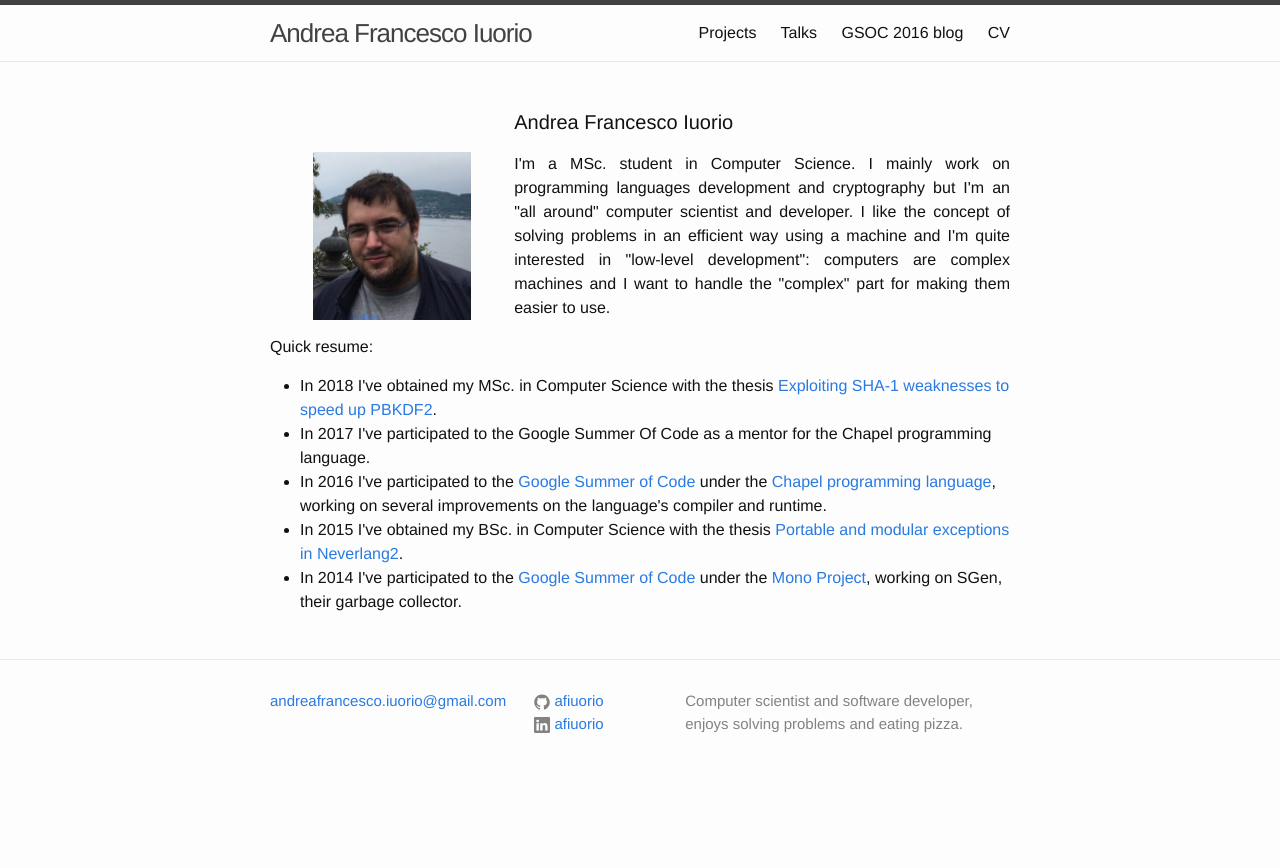
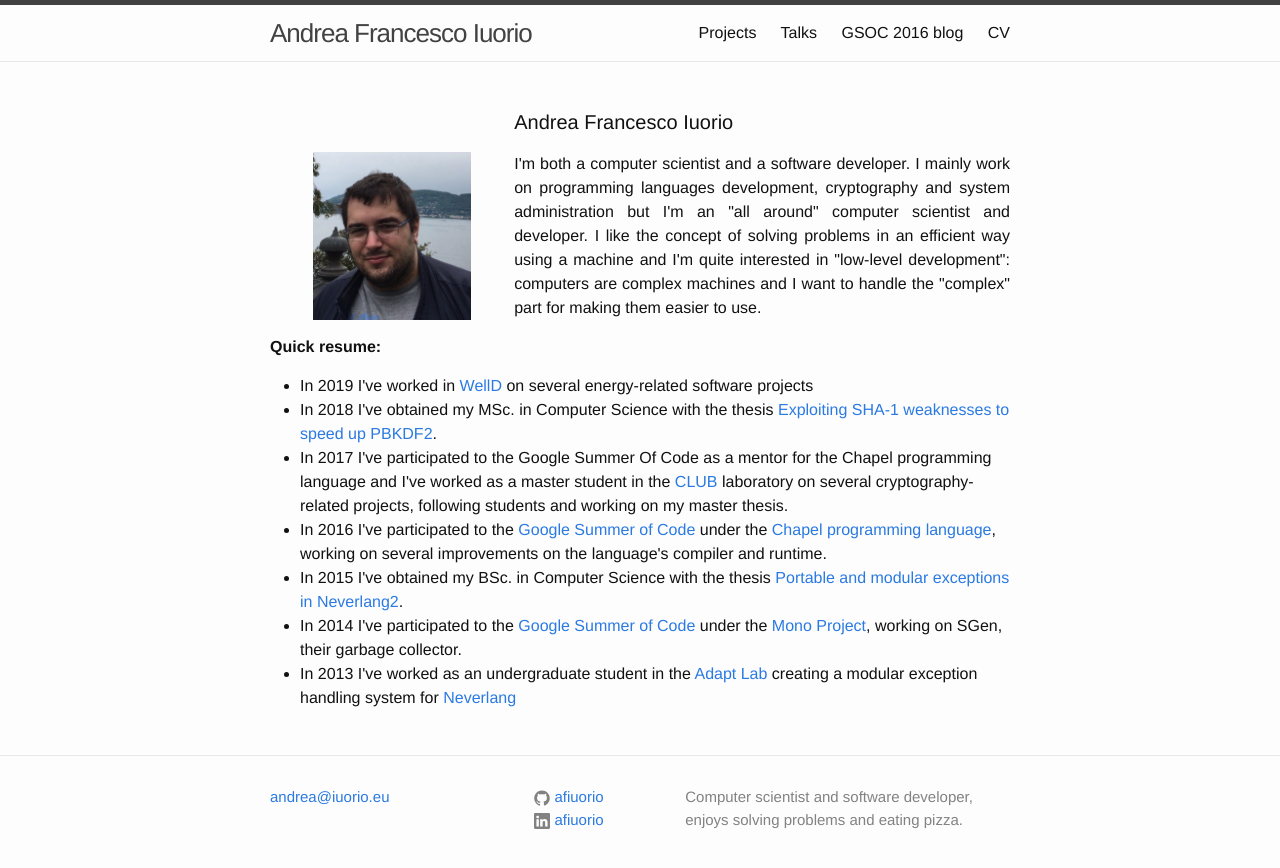
Before and after one commit to panzone91/panzone91.github.io, a Jekyll site: the page built from index.html, in a window 1280 px wide. Shown: the top 868 px of the page. Built offline with Jekyll 4.4.1, drawn with Linux system fonts in a browser that asks for light colours.

Commit message:
Aggiornamento

```diff
--- a/_config.yml
+++ b/_config.yml
@@ -7,13 +7,13 @@
 
 # Site settings
 title: Andrea Francesco Iuorio
-email_work: andreafrancesco.iuorio@gmail.com
+email_work: andrea@iuorio.eu
 #email_personal: aa
 description: > # this means to ignore newlines until "baseurl:"
   Computer scientist and software developer,
   enjoys solving problems and eating pizza.
 baseurl: "" # the subpath of your site, e.g. /blog
-url: "https://afiuorio.github.io" # the base hostname & protocol for your site
+url: "https://af.iuorio.eu" # the base hostname & protocol for your site
 github_username: afiuorio
 linkedin_username: afiuorio
 
--- a/index.html
+++ b/index.html
@@ -13,19 +13,23 @@ layout: default
   </div>
   <div class="column right">
     <h1 class="page-heading">Andrea Francesco Iuorio</h1>
-    <p align="justify">I'm a MSc. student in Computer Science. I mainly work on programming languages development and
-    cryptography but I'm an "all around" computer scientist and developer. I like the concept of solving
+    <p align="justify">I'm both a computer scientist and a software developer. I mainly work on programming languages development,
+    cryptography and system administration but I'm an "all around" computer scientist and developer. I like the concept of solving
     problems in an efficient way using a machine and I'm quite interested in "low-level development":
     computers are complex machines and I want to handle the "complex" part for making them easier to use.</p>
   </div>
 </div>
 </p>
 <p>
- Quick resume:
+ <b>Quick resume:</b>
   <ul>
+
+    <li>In 2019 I've worked in <a href="https://www.welld.ch">WellD</a> on several energy-related software projects</li>
+
     <li>In 2018 I've obtained my MSc. in Computer Science with the thesis <a href="/assets/thesis_afi_msc.pdf">Exploiting SHA-1 weaknesses to speed up PBKDF2</a>.</li>
 
-    <li>In 2017 I've participated to the Google Summer Of Code as a mentor for the Chapel programming language.</li>
+    <li>In 2017 I've participated to the Google Summer Of Code as a mentor for the Chapel programming language and I've worked as a master student in the <a href="http://www.club.di.unimi.it/">CLUB</a> laboratory
+      on several cryptography-related projects, following students and working on my master thesis.</li>
 
     <li>In 2016 I've participated to the <a href="https://summerofcode.withgoogle.com/projects/#6738560711393280">Google Summer of Code</a> under the <a href="http://chapel.cray.com">Chapel programming language</a>, working on several improvements on the language's compiler and runtime.</li>
 
@@ -33,6 +37,7 @@ layout: default
 
     <li>In 2014 I've participated to the <a href="https://www.google-melange.com/gsoc/project/details/google/gsoc2014/panzone/5717271485874176">Google Summer of Code</a>
       under the <a href="http://www.mono-project.com/community/google-summer-of-code/">Mono Project</a>, working on SGen, their garbage collector.</li>
+    <li>In 2013 I've worked as an undergraduate student in the <a href="https://cazzola.di.unimi.it/adapt-lab.html">Adapt Lab</a> creating a modular exception handling system for <a href="https://cazzola.di.unimi.it/neverlang.html">Neverlang</a></li>
   </ul>
 </p>
 </div>
```
Also changed, not shown: aboa-talks.md (+4 -0 lines), 2 other files.
